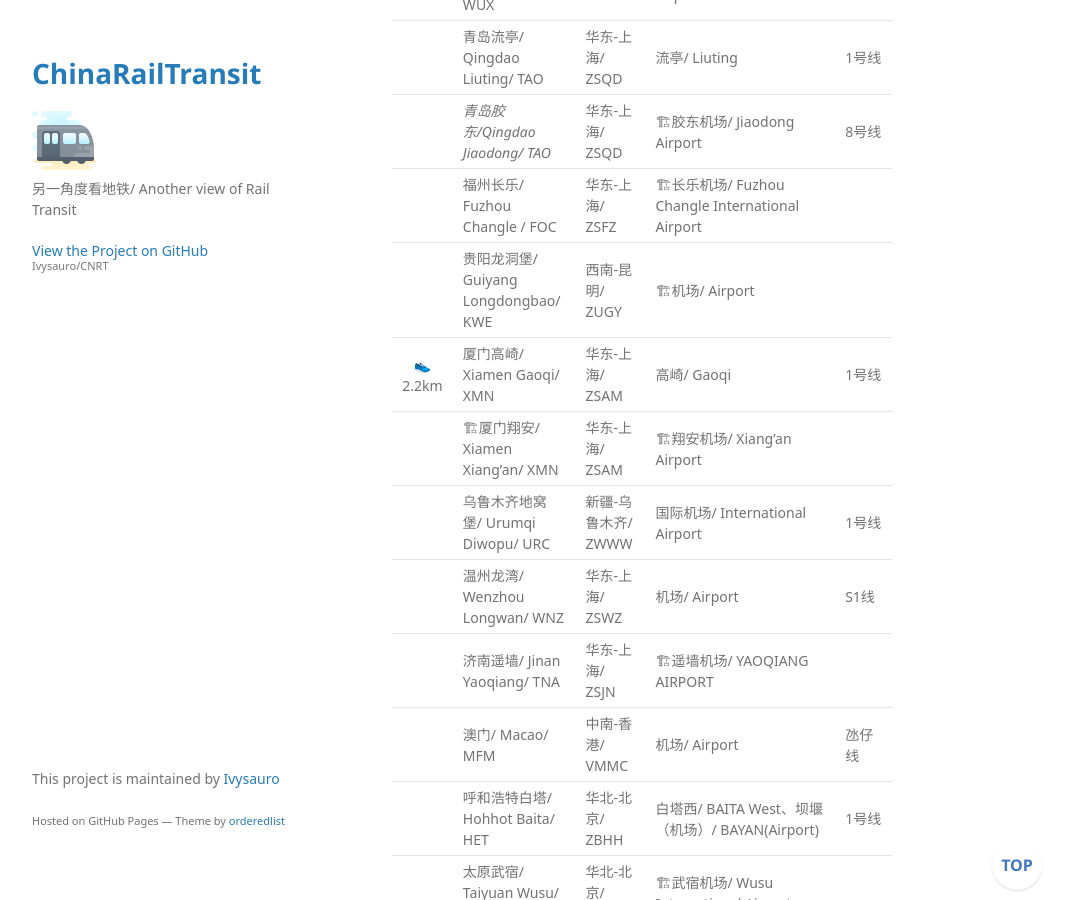
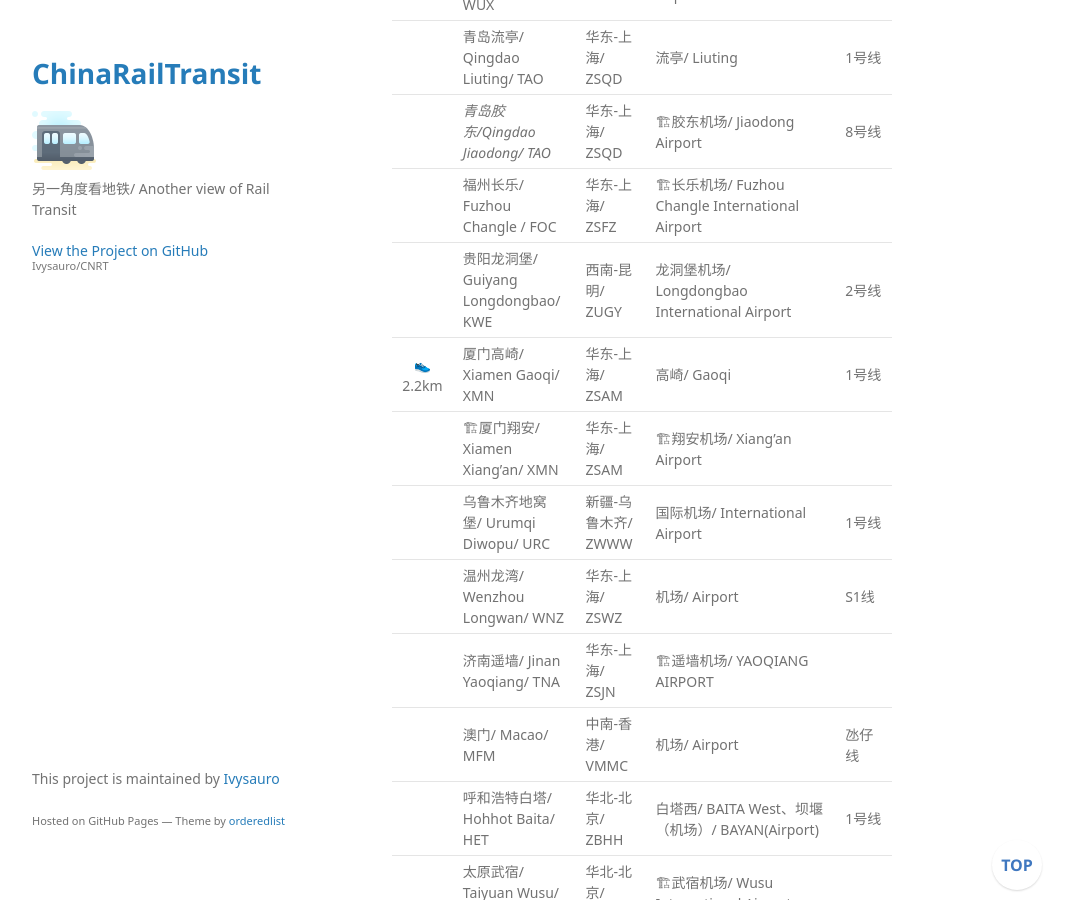
Before and after one commit to Ivysauro/CNRT, a Jekyll site: the page built from data/Air-Rail.md, in a window 1280 px wide and 900 px high, scrolled down 7788 px. Shown: the whole window, without its empty margins (178-1249 px from the left). Built offline with Jekyll 4.4.1, drawn with Linux system fonts in a browser that asks for light colours; some web fonts are replaced; our own code applies the rules of GitHub Pages for plain Markdown files; a script that is not in the unit is left out.

Commit message:
🍊更新贵阳数据
贵阳地铁龙洞堡机场站开通

```diff
--- a/data/Air-Rail.md
+++ b/data/Air-Rail.md
@@ -111,7 +111,7 @@
 | | 青岛流亭/ Qingdao Liuting/ TAO | 华东-上海/ ZSQD | 流亭/ Liuting | 1号线 |
 | | *青岛胶东/Qingdao Jiaodong/ TAO* | 华东-上海/ ZSQD | 🏗胶东机场/ Jiaodong Airport | 8号线 |
 | | 福州长乐/ Fuzhou Changle / FOC | 华东-上海/ ZSFZ | 🏗长乐机场/ Fuzhou Changle International Airport | |
-| | 贵阳龙洞堡/ Guiyang Longdongbao/ KWE | 西南-昆明/ ZUGY | 🏗机场/ Airport | |
+| | 贵阳龙洞堡/ Guiyang Longdongbao/ KWE | 西南-昆明/ ZUGY | 龙洞堡机场/ Longdongbao International Airport | 2号线 |
 | 👟2.2km | 厦门高崎/ Xiamen Gaoqi/ XMN | 华东-上海/ ZSAM | 高崎/ Gaoqi | 1号线 |
 | | 🏗厦门翔安/ Xiamen Xiang'an/ XMN | 华东-上海/ ZSAM | 🏗翔安机场/ Xiang'an Airport | |
 | | 乌鲁木齐地窝堡/ Urumqi Diwopu/ URC | 新疆-乌鲁木齐/ ZWWW | 国际机场/ International Airport | 1号线 |
```
